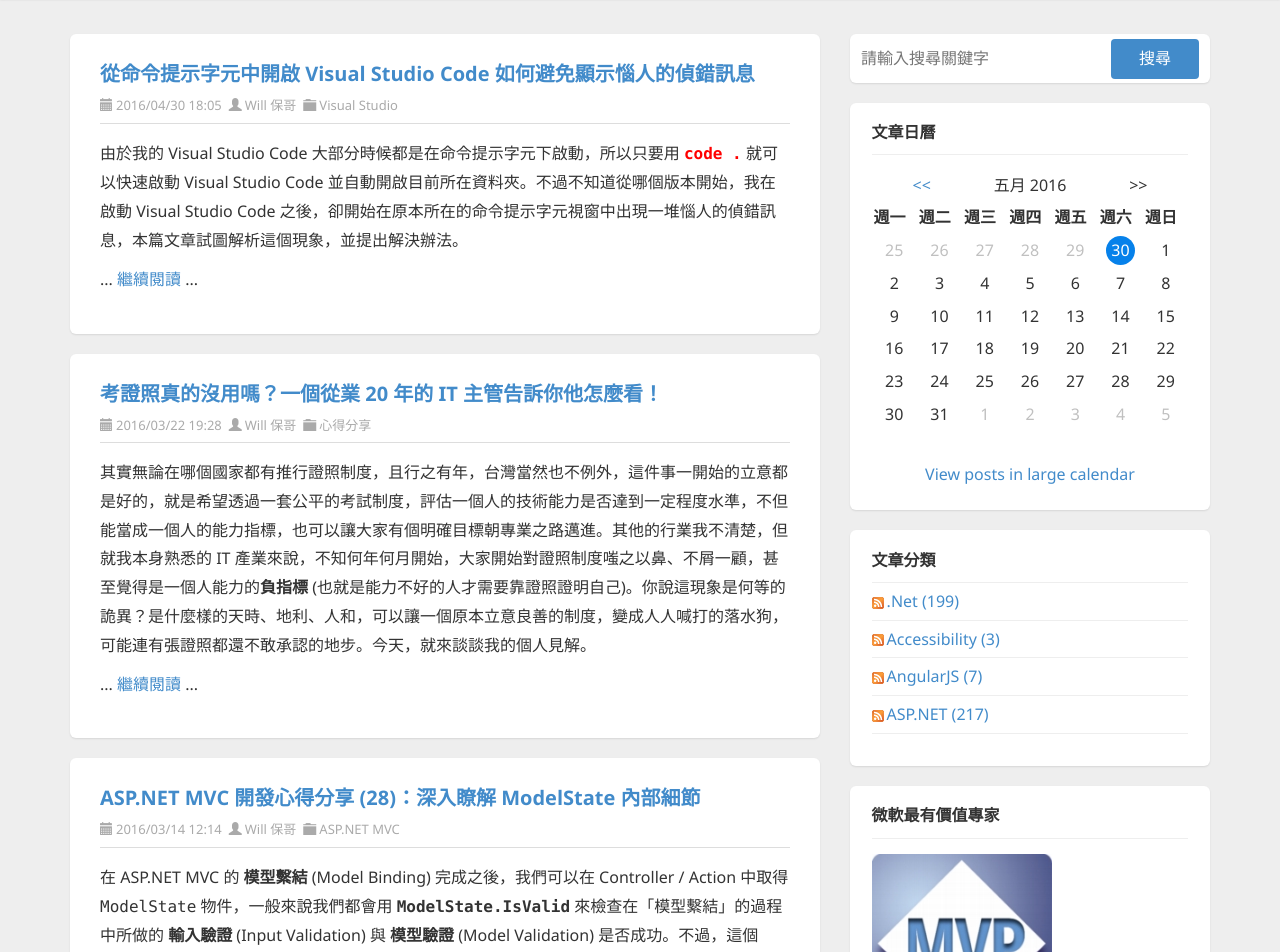
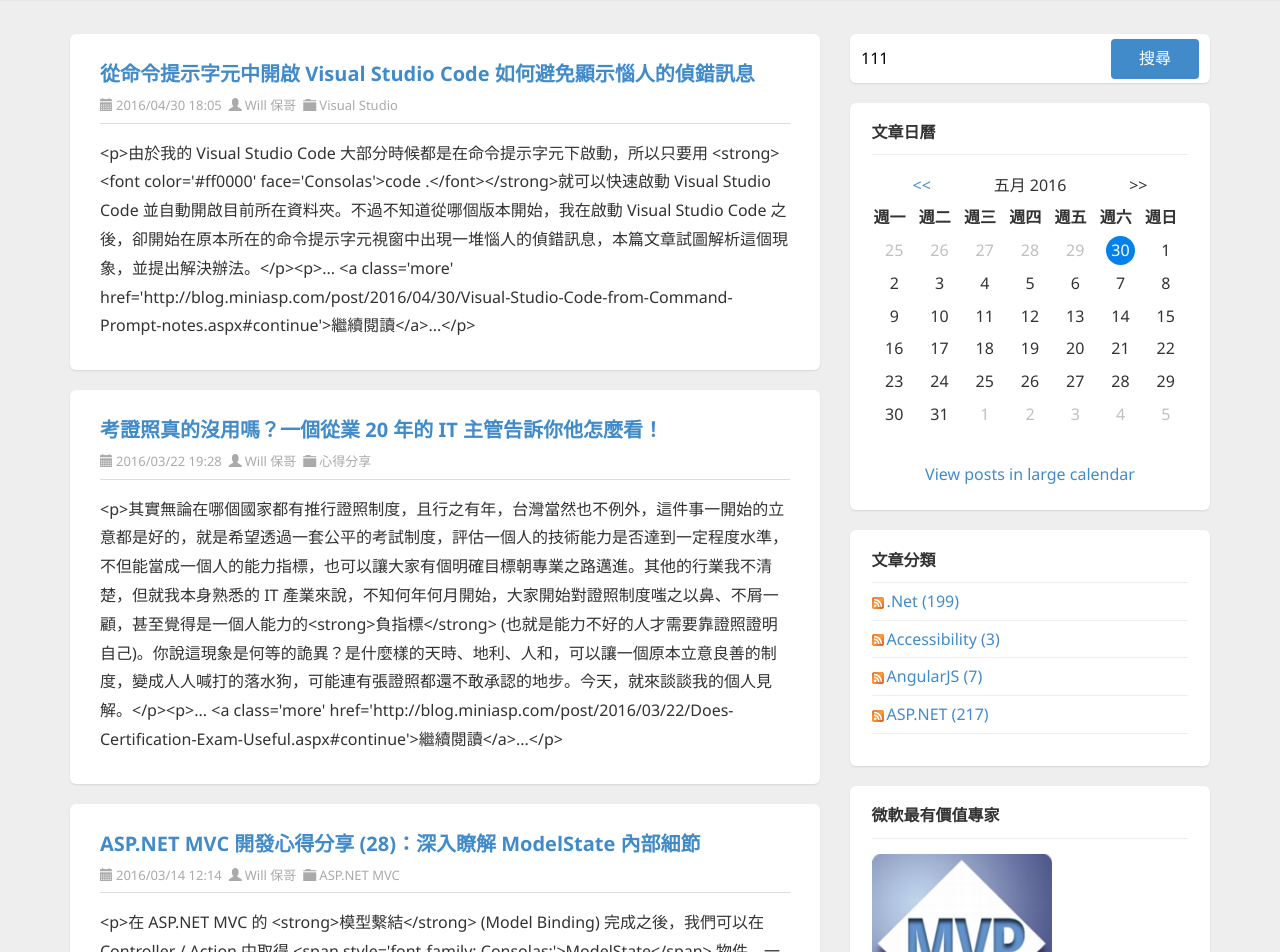
Before and after one commit to Xavier0923/AngularNoviceApp, an Angular app: page / in a window 1280 px wide. Shown: the part 220-1172 px from the top of the page. Built offline with nearby package versions, Linux system fonts and the light colour scheme.

Commit message:
透過 HttpClient 對伺服器發出 GET 要求，並將結果顯示在畫面上(補.eslintrc.json

```diff
--- a/src/app/app.component.html
+++ b/src/app/app.component.html
@@ -10,57 +10,19 @@
       <div id="ctl00_cphBody_PostList1_posts" class="posts">
 
         <!-- Article START-->
-        <article class="post" id="post0">
+        <article *ngFor="let item of data; let i=index" class="post" id="post{{i}}">
           <header class="post-header">
             <h2 class="post-title">
-                <a href="http://blog.miniasp.com/post/2016/04/30/Visual-Studio-Code-from-Command-Prompt-notes.aspx">從命令提示字元中開啟 Visual Studio Code 如何避免顯示惱人的偵錯訊息</a>
+                <a [href]=item.href>{{item.title}}</a>
             </h2>
             <div class="post-info clearfix">
-              <span class="post-date"><i class="glyphicon glyphicon-calendar"></i>2016/04/30 18:05</span>
-              <span class="post-author"><i class="glyphicon glyphicon-user"></i><a href="http://blog.miniasp.com/author/will.aspx">Will 保哥</a></span>
-              <span class="post-category"><i class="glyphicon glyphicon-folder-close"></i><a href="http://blog.miniasp.com/category/Visual-Studio.aspx">Visual Studio</a></span>
+              <span class="post-date"><i class="glyphicon glyphicon-calendar"></i>{{item.date}}</span>
+              <span class="post-author"><i class="glyphicon glyphicon-user"></i><a href="http://blog.miniasp.com/author/will.aspx">{{item.author}}</a></span>
+              <span class="post-category"><i class="glyphicon glyphicon-folder-close"></i><a [href]="item['category-link']">{{item.category}}</a></span>
             </div>
           </header>
           <section class="post-body text">
-            <p>由於我的 Visual Studio Code 大部分時候都是在命令提示字元下啟動，所以只要用 <strong><font color="#ff0000" face="Consolas">code .</font></strong>                  就可以快速啟動 Visual Studio Code 並自動開啟目前所在資料夾。不過不知道從哪個版本開始，我在啟動 Visual Studio Code 之後，卻開始在原本所在的命令提示字元視窗中出現一堆惱人的偵錯訊息，本篇文章試圖解析這個現象，並提出解決辦法。</p>
-            <p>... <a class="more" href="http://blog.miniasp.com/post/2016/04/30/Visual-Studio-Code-from-Command-Prompt-notes.aspx#continue">繼續閱讀</a>                  ...</p>
-          </section>
-        </article>
-
-        <article class="post" id="post1">
-          <header class="post-header">
-            <h2 class="post-title">
-                <a href="http://blog.miniasp.com/post/2016/03/22/Does-Certification-Exam-Useful.aspx">考證照真的沒用嗎？一個從業 20 年的 IT 主管告訴你他怎麼看！</a>
-            </h2>
-            <div class="post-info clearfix">
-              <span class="post-date"><i class="glyphicon glyphicon-calendar"></i>2016/03/22 19:28</span>
-              <span class="post-author"><i class="glyphicon glyphicon-user"></i><a href="http://blog.miniasp.com/author/will.aspx">Will 保哥</a></span>
-              <span class="post-category"><i class="glyphicon glyphicon-folder-close"></i><a href="http://blog.miniasp.com/category/%E5%BF%83%E5%BE%97%E5%88%86%E4%BA%AB.aspx">心得分享</a></span>
-            </div>
-          </header>
-          <section class="post-body text">
-              <p>其實無論在哪個國家都有推行證照制度，且行之有年，台灣當然也不例外，這件事一開始的立意都是好的，就是希望透過一套公平的考試制度，評估一個人的技術能力是否達到一定程度水準，不但能當成一個人的能力指標，也可以讓大家有個明確目標朝專業之路邁進。其他的行業我不清楚，但就我本身熟悉的
-              IT 產業來說，不知何年何月開始，大家開始對證照制度嗤之以鼻、不屑一顧，甚至覺得是一個人能力的<strong>負指標</strong> (也就是能力不好的人才需要靠證照證明自己)。你說這現象是何等的詭異？是什麼樣的天時、地利、人和，可以讓一個原本立意良善的制度，變成人人喊打的落水狗，可能連有張證照都還不敢承認的地步。今天，就來談談我的個人見解。</p>
-            <p>... <a class="more" href="http://blog.miniasp.com/post/2016/03/22/Does-Certification-Exam-Useful.aspx#continue">繼續閱讀</a>                  ...</p>
-          </section>
-        </article>
-
-        <article class="post" id="post2">
-          <header class="post-header">
-            <h2 class="post-title">
-                <a href="http://blog.miniasp.com/post/2016/03/14/ASPNET-MVC-Developer-Note-Part-28-Understanding-ModelState.aspx">ASP.NET MVC 開發心得分享 (28)：深入瞭解 ModelState 內部細節</a>
-            </h2>
-            <div class="post-info clearfix">
-              <span class="post-date"><i class="glyphicon glyphicon-calendar"></i>2016/03/14 12:14</span>
-              <span class="post-author"><i class="glyphicon glyphicon-user"></i><a href="http://blog.miniasp.com/author/will.aspx">Will 保哥</a></span>
-              <span class="post-category"><i class="glyphicon glyphicon-folder-close"></i><a href="http://blog.miniasp.com/category/ASPNET-MVC.aspx">ASP.NET MVC</a></span>
-            </div>
-          </header>
-          <section class="post-body text">
-            <p>在 ASP.NET MVC 的 <strong>模型繫結</strong> (Model Binding) 完成之後，我們可以在 Controller / Action 中取得 <span style="font-family: Consolas;">ModelState</span>                  物件，一般來說我們都會用 <span style="font-family: Consolas;"><strong>ModelState.IsValid</strong></span> 來檢查在「模型繫結」的過程中所做的
-              <strong>輸入驗證</strong> (Input Validation) 與 <strong>模型驗證</strong> (Model Validation) 是否成功。不過，這個 <span style="font-family: Consolas;">ModelState</span>                  物件的用途很廣，裡面存有非常多模型繫結過程的狀態資訊，不但在 Controller 中能用，在 View 裡面也能使用，用的好的話，可以讓你的 Controller 更輕、View 也更乾淨，本篇文章將分享幾個
-              ModelState 的使用技巧。</p>
-            <p>... <a class="more" href="http://blog.miniasp.com/post/2016/03/14/ASPNET-MVC-Developer-Note-Part-28-Understanding-ModelState.aspx#continue">繼續閱讀</a>                  ...</p>
+            {{item.summary}}
           </section>
         </article>
         <!-- Article END-->
@@ -77,7 +39,7 @@
         <div class="widget search">
           <div class="widget-content">
               <div id="searchbox">
-                <input type="text" placeholder="請輸入搜尋關鍵字" accesskey="s">
+                <input type="text" placeholder="請輸入搜尋關鍵字" accesskey="s" [(ngModel)]="searchText">
                 <input type="button" value="搜尋" id="searchbutton">
               </div>
           </div>
--- a/src/app/app.component.ts
+++ b/src/app/app.component.ts
@@ -1,4 +1,6 @@
 import { Component } from '@angular/core';
+import { HttpClient } from '@angular/common/http';
+
 
 @Component({
   selector: 'app-root',
@@ -7,4 +9,21 @@ import { Component } from '@angular/core';
 })
 export class AppComponent {
   title = 'angular-novice-app';
+
+  searchText = "111"
+
+  data: any[] = [];
+
+  constructor(private http: HttpClient){
+      http.get<any[]>('/api/articles.json').subscribe({
+        next:(res) => {
+          this.data = res;
+        },
+        error: (res) => {
+          console.log(res);
+        }
+      })
+  }
+
+
 }
```
Also changed, not shown: src/app/app.module.ts (+7 -1 lines), .eslintrc.json (added).
